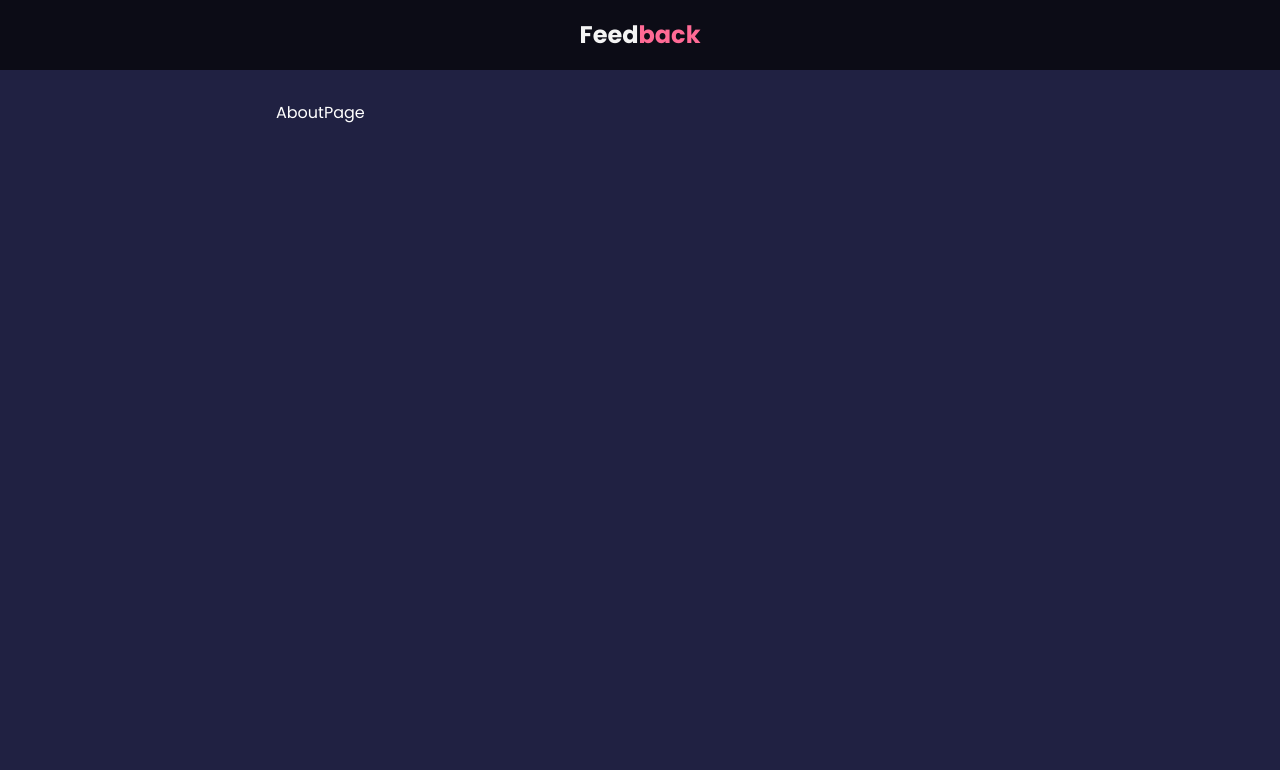
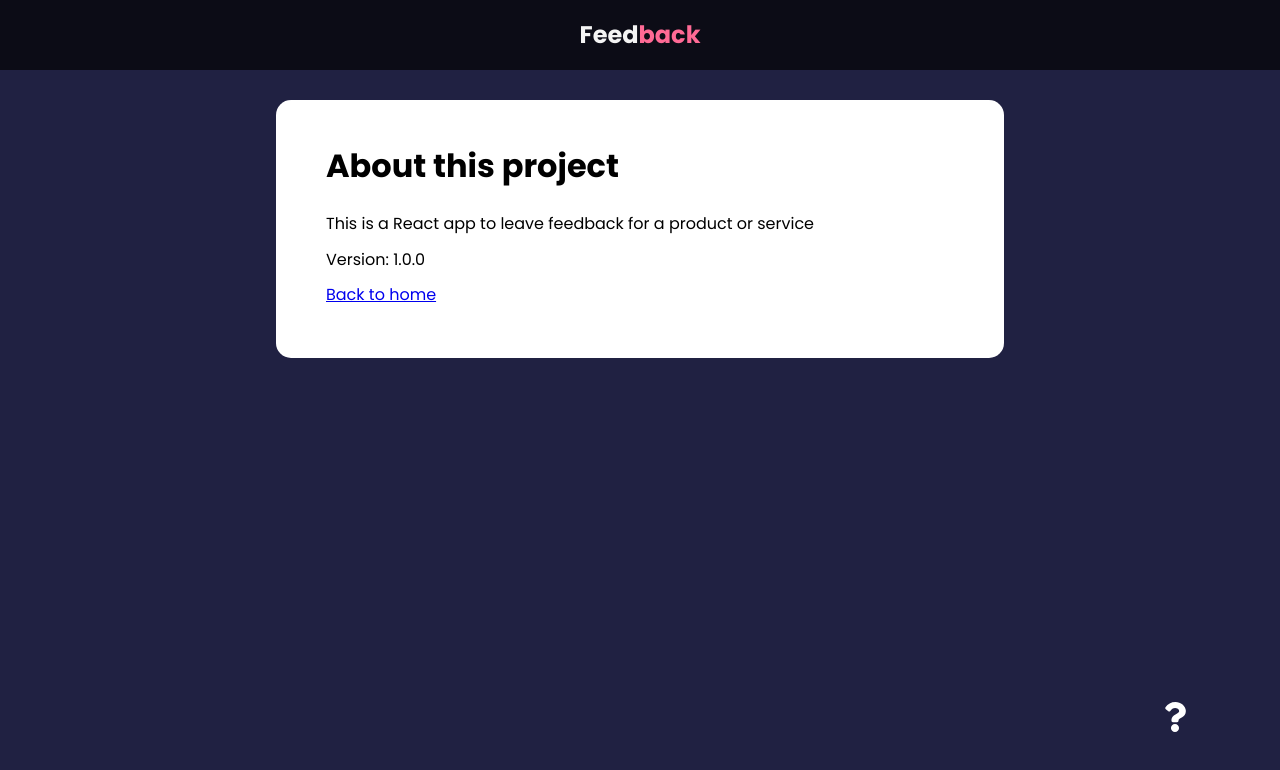
Before and after one commit to vasylmiskiv1/feedback, a React (Create React App) app: page /about in a window 1280 px wide. Shown: the top 770 px of the page. Built offline with nearby package versions, Linux system fonts and the light colour scheme.

Commit message:
added router links and fixed some position of elements

```diff
--- a/src/App.js
+++ b/src/App.js
@@ -7,6 +7,7 @@
 import FeedbackList from './components/FeedbackList';
 import FeedbackStats from './components/FeedbackStats';
 import FeedbackForm from './components/FeedbackForm';
+import AboutIconLink from './components/AboutIconLink';
 
 import AboutPage from './pages/AboutPage';
 
@@ -48,6 +49,7 @@
           <Route path='about' element={<AboutPage />} />
         </Routes>
       </div>
+      <AboutIconLink />
     </Router>
   )
 }
--- /dev/null
+++ b/src/components/AboutIconLink.jsx
@@ -0,0 +1,12 @@
+import { FaQuestion } from 'react-icons/fa'
+import { Link } from 'react-router-dom'
+
+export default function AboutIconLink() {
+  return (
+    <div className='about-link'>
+      <Link to='/about'>
+        <FaQuestion size={30} />
+      </Link>
+    </div>
+  )
+}
--- a/src/index.scss
+++ b/src/index.scss
@@ -9,6 +9,7 @@
 }
 
 body {
+  height: 100vh;
   font-family: 'Poppins', sans-serif;
   background-color: #202142;
   color: $white-color;
@@ -188,14 +189,15 @@
 .message {
   padding-top: 10px;
   text-align: center;
-  color: rebeccapurple;
 }
 
 /* FIX: Remove position: absolute to keep about icon at the bottom of the
  * document */
 .about-link {
-  display: flex;
-  justify-content: flex-end;
+  position: fixed;
+  bottom: 60px;
+  right: 90px;
+
 }
 
 /* FIX: Remove position: absolute to keep about icon at the bottom of the
--- a/src/pages/AboutPage.jsx
+++ b/src/pages/AboutPage.jsx
@@ -1,8 +1,19 @@
 import React from 'react'
+import Card from '../components/shared/Card'
+import { Link } from 'react-router-dom'
 
 export default function AboutPage() {
-  console.log('123')
   return (
-    <div>AboutPage</div>
+    <Card>
+      <div className='about'>
+        <h1>About this project</h1>
+        <p>This is a React app to leave feedback for a product or service</p>
+        <p>Version: 1.0.0</p>
+
+        <p>
+          <Link to='/'>Back to home</Link>
+        </p>
+      </div>
+    </Card>
   )
 }
```
